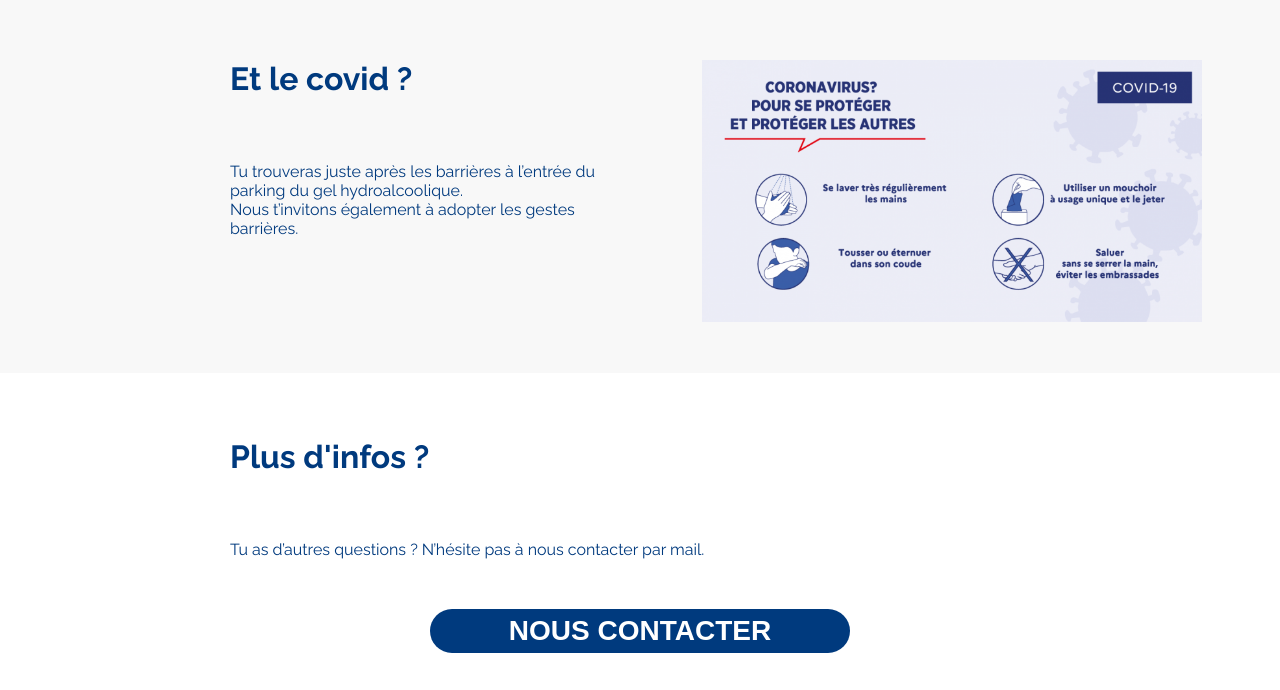
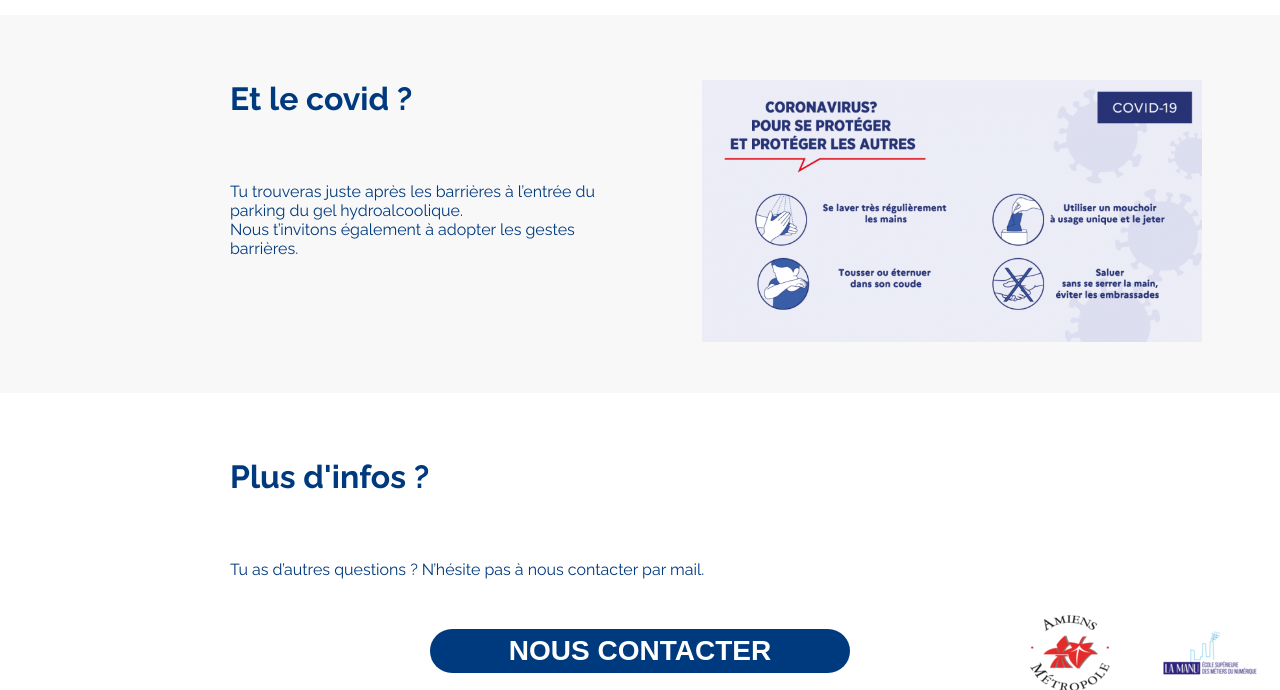
Before and after one commit to mica674/LeMauvaisCoin, a plain HTML site: page index.html in a window 1280 px wide. Shown: the part 2110-2800 px from the top of the page. Drawn offline with Linux system fonts and the light colour scheme.

Commit message:
finition

```diff
--- a/index.html
+++ b/index.html
@@ -161,7 +161,7 @@
     <footer>
         <nav class="nav-footer">
             <a href="https://www.amiens.fr/Liens-utiles/Nous-contacter" target="_blank">Contactez-nous</a>
-            <a href="https://www.cnil.fr/fr/reglement-europeen-protection-donnees" target="_blank">RGPD</a>
+            <a href="https://www.cnil.fr/fr/reglement-europeen-protection-donnees" target="_blank">Politique de confidentialité</a>
             <a href="https://www.lafabriquedunet.fr/creation-site-vitrine/articles/mentions-legales-site-internet/"
                 target=_blank">Mentions légales</a>
             <a href="https://www.francenum.gouv.fr/guides-et-conseils/developpement-commercial/site-web/rediger-des-conditions-generales-dutilisation"
--- a/public/assets/css/style.css
+++ b/public/assets/css/style.css
@@ -112,7 +112,7 @@ h1, h2, p{
 
 .top-section-h1 {
     font-size: 40px;
-    margin-top: 20px;
+    margin-top: 40px;
     margin-bottom: 10px;
     text-align: center;
     color: #003A7E;
@@ -365,7 +365,7 @@ input::placeholder {
     flex-direction: column;
     margin: 230px;
     margin-top: 65px;
-    margin-bottom: 35px;
+    margin-bottom: 60px;
 }
 
 .text-more-infos h2 {
@@ -381,12 +381,16 @@ input::placeholder {
 
 /* logo des partenaires */
 .logoPartner {
-    display: flex;
-    justify-content: flex-end;
+    /* display: flex; */
+    /* justify-content: flex-end; */
+    position: absolute;
+    padding: 0 20px;
+    margin-left: 750px;
+    margin-top: 145px;
+    display: inline-flex;
 }
 
 .logoPartner a {
-    margin-top: 50px;
     padding: 0 20px;
 }
 
```
